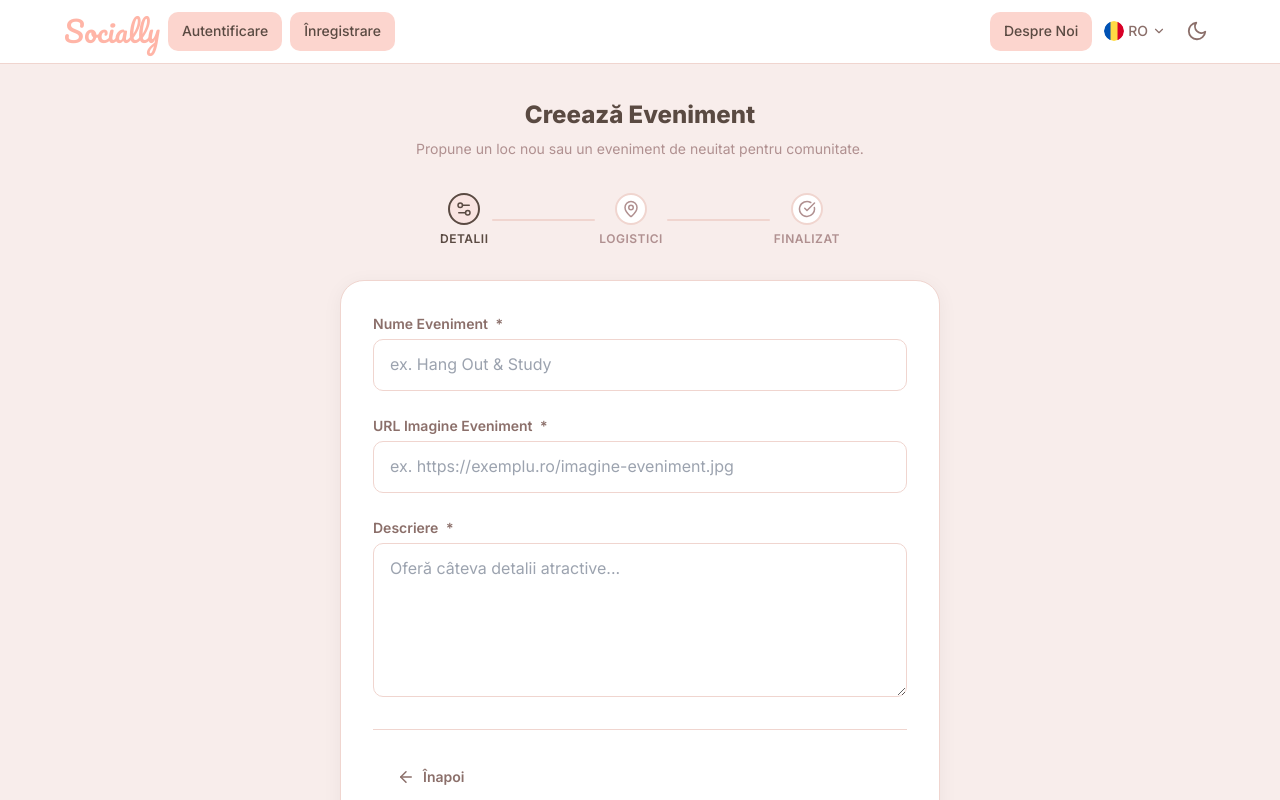
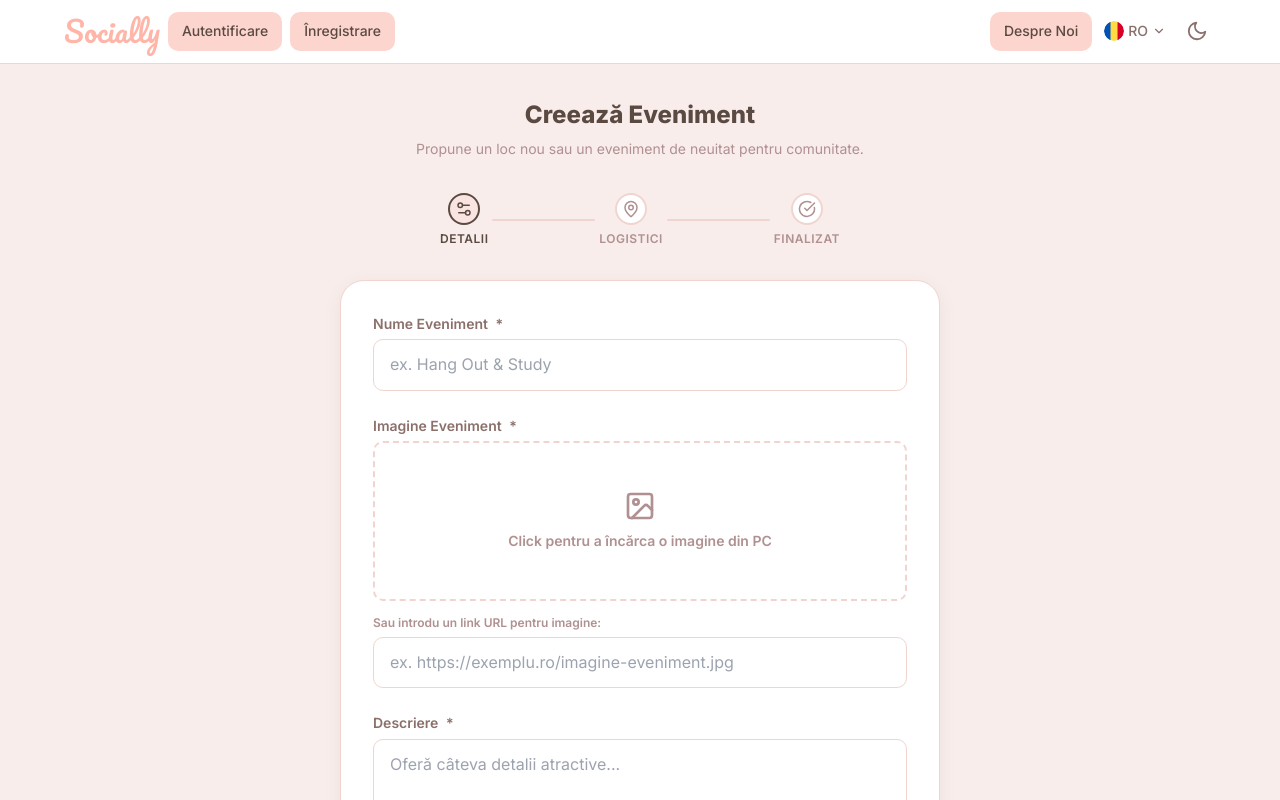
Before and after one commit to fii-a5-ip/socially-frontend, a React (Vite) app: page /discover/create in a window 1280 px wide. Shown: the top 800 px of the page. Built offline with nearby package versions, Linux system fonts and the light colour scheme; no server answers.

Commit message:
feat: add local image upload capability for events

```diff
--- a/src/locales/en.js
+++ b/src/locales/en.js
@@ -335,6 +335,9 @@ export const en = {
   'createevent.form.name_ph': 'e.g. Hang Out & Study',
   'createevent.form.image_url': 'Event Image URL',
   'createevent.form.image_url_ph': 'e.g. https://example.com/event-image.jpg',
+  'createevent.form.image': 'Event Image',
+  'createevent.form.click_to_upload': 'Click to upload an image from PC',
+  'createevent.form.or_enter_url': 'Or enter an image URL link:',
   'createevent.form.desc': 'Description',
   'createevent.form.desc_ph': 'Provide some attractive details...',
   'createevent.form.location': 'Location',
--- a/src/locales/ro.js
+++ b/src/locales/ro.js
@@ -335,6 +335,9 @@ export const ro = {
   'createevent.form.name_ph': 'ex. Hang Out & Study',
   'createevent.form.image_url': 'URL Imagine Eveniment',
   'createevent.form.image_url_ph': 'ex. https://exemplu.ro/imagine-eveniment.jpg',
+  'createevent.form.image': 'Imagine Eveniment',
+  'createevent.form.click_to_upload': 'Click pentru a încărca o imagine din PC',
+  'createevent.form.or_enter_url': 'Sau introdu un link URL pentru imagine:',
   'createevent.form.desc': 'Descriere',
   'createevent.form.desc_ph': 'Oferă câteva detalii atractive...',
   'createevent.form.location': 'Locație',
--- a/src/pages/CreateEvent/CreateEvent.css
+++ b/src/pages/CreateEvent/CreateEvent.css
@@ -436,3 +436,49 @@
     border: none;
     border-radius: var(--radius-md);
 }
+
+/* File Upload Section */
+.ce-file-upload-container {
+  position: relative;
+  width: 100%;
+  height: 160px;
+  border-radius: var(--radius-md, 10px);
+  border: 2px dashed var(--border-color);
+  overflow: hidden;
+  transition: all 0.2s;
+  background-color: var(--bg-default);
+}
+
+.ce-file-upload-container:hover {
+  border-color: var(--color-primary);
+  background-color: var(--color-primary-subtle);
+}
+
+.ce-file-input {
+  display: none;
+}
+
+.ce-file-upload-label {
+  display: flex;
+  width: 100%;
+  height: 100%;
+  cursor: pointer;
+  align-items: center;
+  justify-content: center;
+}
+
+.ce-image-preview-upload {
+  width: 100%;
+  height: 100%;
+  object-fit: cover;
+}
+
+.ce-file-placeholder {
+  display: flex;
+  flex-direction: column;
+  align-items: center;
+  gap: 0.5rem;
+  color: var(--text-muted);
+  font-weight: 600;
+  font-size: 0.875rem;
+}
--- a/src/pages/CreateEvent/CreateEvent.jsx
+++ b/src/pages/CreateEvent/CreateEvent.jsx
@@ -328,6 +328,7 @@ function CreateEvent() {
                       touched={touched}
                       handleChange={handleChange}
                       handleBlur={handleBlur}
+                      setValues={setValues}
                     />
                   )}
 
--- a/src/pages/CreateEvent/components/Step1Details.jsx
+++ b/src/pages/CreateEvent/components/Step1Details.jsx
@@ -1,13 +1,15 @@
 import React from 'react';
 // eslint-disable-next-line no-unused-vars
 import { motion } from 'framer-motion';
+import { Image as ImageIcon } from 'lucide-react';
 import { useTranslation } from '../../../hooks/useTranslation';
 
 export function Step1Details({
   values,
   errors,
   handleChange,
-  handleBlur
+  handleBlur,
+  setValues
 }) {
   const { t } = useTranslation();
 
@@ -40,18 +42,52 @@ export function Step1Details({
 
       <div className="ce-form-group">
         <label className="ce-label">
-          {t('createevent.form.image_url')} <span className="ce-required">*</span>
+          {t('createevent.form.image')} <span className="ce-required">*</span>
         </label>
 
+        <div className="ce-file-upload-container" style={{ marginBottom: '8px' }}>
+          <input
+            type="file"
+            accept="image/*"
+            id="eventImage"
+            className="ce-file-input"
+            onChange={(e) => {
+              if (e.target.files && e.target.files[0]) {
+                const file = e.target.files[0];
+                const reader = new FileReader();
+                reader.onloadend = () => {
+                  setValues(prev => ({ ...prev, url: reader.result }));
+                };
+                reader.readAsDataURL(file);
+              }
+            }}
+          />
+          <label htmlFor="eventImage" className="ce-file-upload-label">
+            {values.url && values.url.startsWith('data:') ? (
+              <img src={values.url} alt="Preview" className="ce-image-preview-upload" />
+            ) : (
+              <div className="ce-file-placeholder">
+                <ImageIcon size={32} style={{ color: 'var(--color-primary)' }} />
+                <span>{t('createevent.form.click_to_upload')}</span>
+              </div>
+            )}
+          </label>
+        </div>
+
+        <div style={{ display: 'flex', flexDirection: 'column', gap: '4px' }}>
+          <span style={{ fontSize: '0.75rem', color: 'var(--text-muted)', fontWeight: 600 }}>
+            {t('createevent.form.or_enter_url')}
+          </span>
           <input
             className={`ce-input ${errors.url ? 'error' : ''}`}
             type="url"
             name="url"
             placeholder={t('createevent.form.image_url_ph')}
-          value={values.url}
+            value={values.url && !values.url.startsWith('data:') ? values.url : ''}
             onChange={handleChange}
             onBlur={handleBlur}
           />
+        </div>
 
         {errors.url && (
           <span className="ce-error-text">{errors.url}</span>
```
Lines whose indentation alone changed are shown as unchanged.
